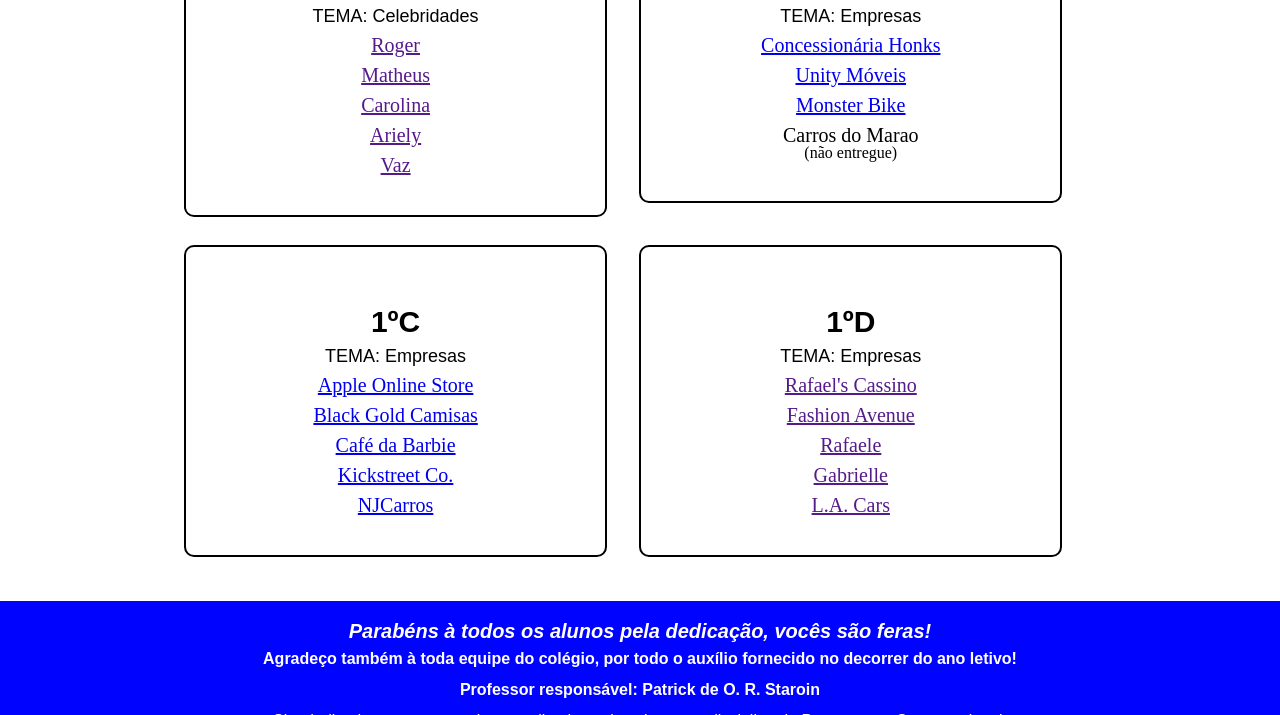
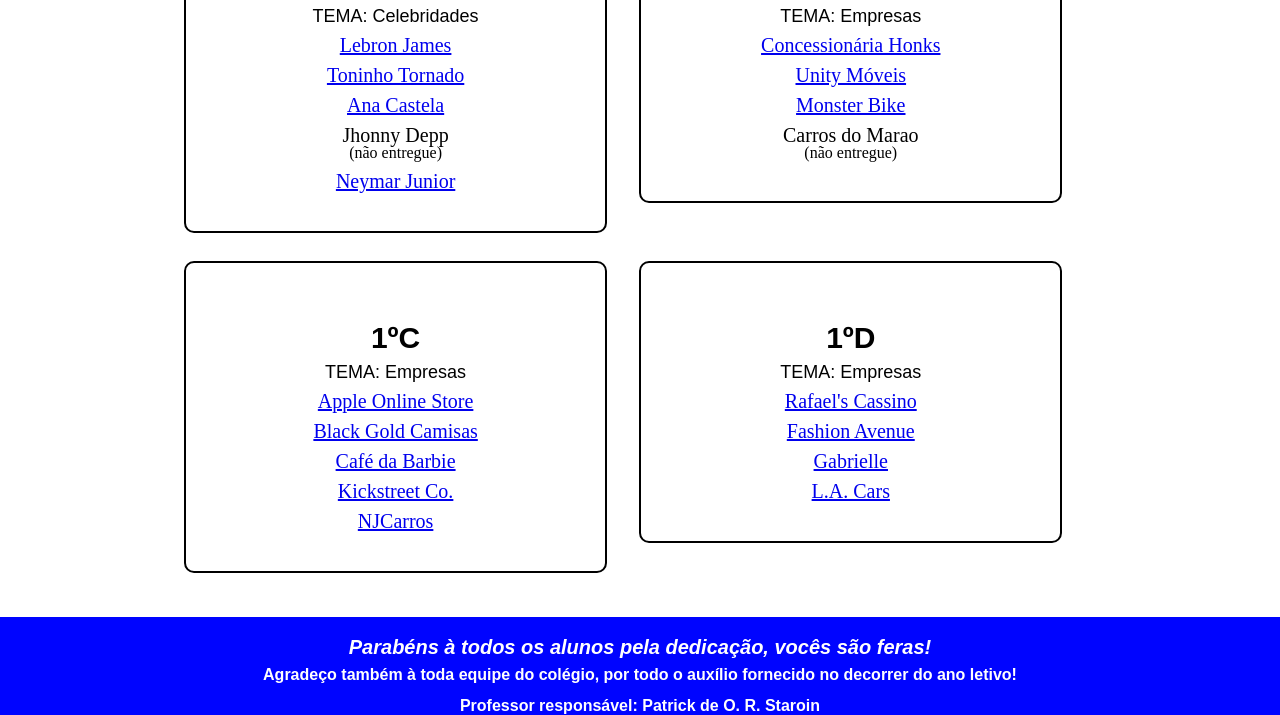
Before and after one commit to profpatrickoli/sites-Padre-Carlos-2023, a plain HTML site: page index.html in a window 1280 px wide. Shown: the part 554-1269 px from the top of the page. Drawn offline with Linux system fonts and the light colour scheme.

Commit message:
Add files via upload

```diff
--- a/index.html
+++ b/index.html
@@ -24,19 +24,19 @@
                 <h2>TEMA: Celebridades</h2>
                 <ul class="lista-sites">
                     <li>
-                        <a href="">Roger</a>
+                        <a href="https://roger2905.github.io/james.html/" target="_blank">Lebron James</a>
                     </li>
                     <li>
-                        <a href="">Matheus</a>
+                        <a href="ToninhoVsersao4/index.html" target="_blank">Toninho Tornado</a>
                     </li>
                     <li>
-                        <a href="">Carolina</a>
+                        <a href="AnaCastela/index.html" target="_blank">Ana Castela</a>
                     </li>
                     <li>
-                        <a href="">Ariely</a>
+                        <a>Jhonny Depp</a><p>(não entregue)</p>
                     </li>
                     <li>
-                        <a href="">Vaz</a>
+                        <a href="https://balaiao.github.io/neymar/" target="_blank">Neymar Junior</a>
                     </li>
                 </ul>
             </li>
@@ -84,19 +84,16 @@
                 <h2>TEMA: Empresas</h2>
                 <ul class="lista-sites">
                     <li>
-                        <a href="" target="_blank">Rafael's Cassino</a>
+                        <a href="RafaelsCassino/index.html" target="_blank">Rafael's Cassino</a>
                     </li>
                     <li>
-                        <a href="" target="_blank">Fashion Avenue</a>
+                        <a href="https://isaaxz5.github.io/fashion-avenue/" target="_blank">Fashion Avenue</a>
                     </li>
                     <li>
-                        <a href="" target="_blank">Rafaele</a>
+                        <a href="LojaTenisVersao2/index.html" target="_blank">Gabrielle</a>
                     </li>
                     <li>
-                        <a href="" target="_blank">Gabrielle</a>
-                    </li>
-                    <li>
-                        <a href="" target="_blank">L.A. Cars</a>
+                        <a href="LACarsVersao2/index.html" target="_blank">L.A. Cars</a>
                     </li>
                 </ul>
             </li>
```
